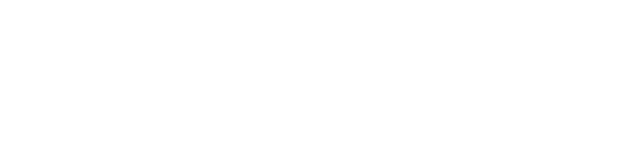
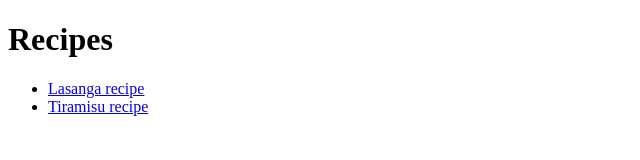
Before and after one commit to zaplord/The-Project, a plain HTML site: page index.html in a window 1280 px wide. Shown: the whole page, without its empty margins (0-640 px from the left). Drawn offline with Linux system fonts and the light colour scheme.

```diff
--- a/index.html
+++ b/index.html
@@ -5,5 +5,11 @@
         <meta name="viewport" content="width=device-width, initial-scale=1.0">
         <title>HomePage</title>
     </head>
-
+    <body>
+        <h1>Recipes</h1>
+        <ul>
+        <li><a href="recipes/lasagna.html">Lasanga recipe</a></li>
+        <li><a href="recipes/Teremisou.html">Tiramisu recipe</a></li>
+    </ul>
+    </body>
 </html>
```
